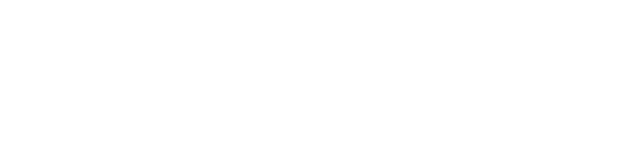
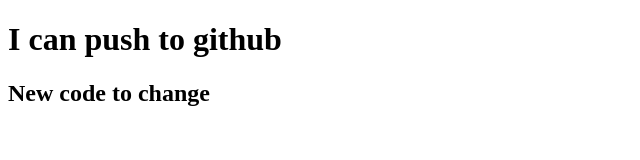
Before and after one commit to chowdhurymdbappi/my-project-01, a plain HTML site: page index.html in a window 1280 px wide. Shown: the whole page, without its empty margins (0-640 px from the left). Drawn offline with Linux system fonts and the light colour scheme.

Commit message:
added header

```diff
--- a/index.html
+++ b/index.html
@@ -6,6 +6,7 @@
     <title>My Project 01</title>
 </head>
 <body>
-
+    <h1>I can push to github</h1>
+    <h2>New code to change</h2>
 </body>
 </html>
```
